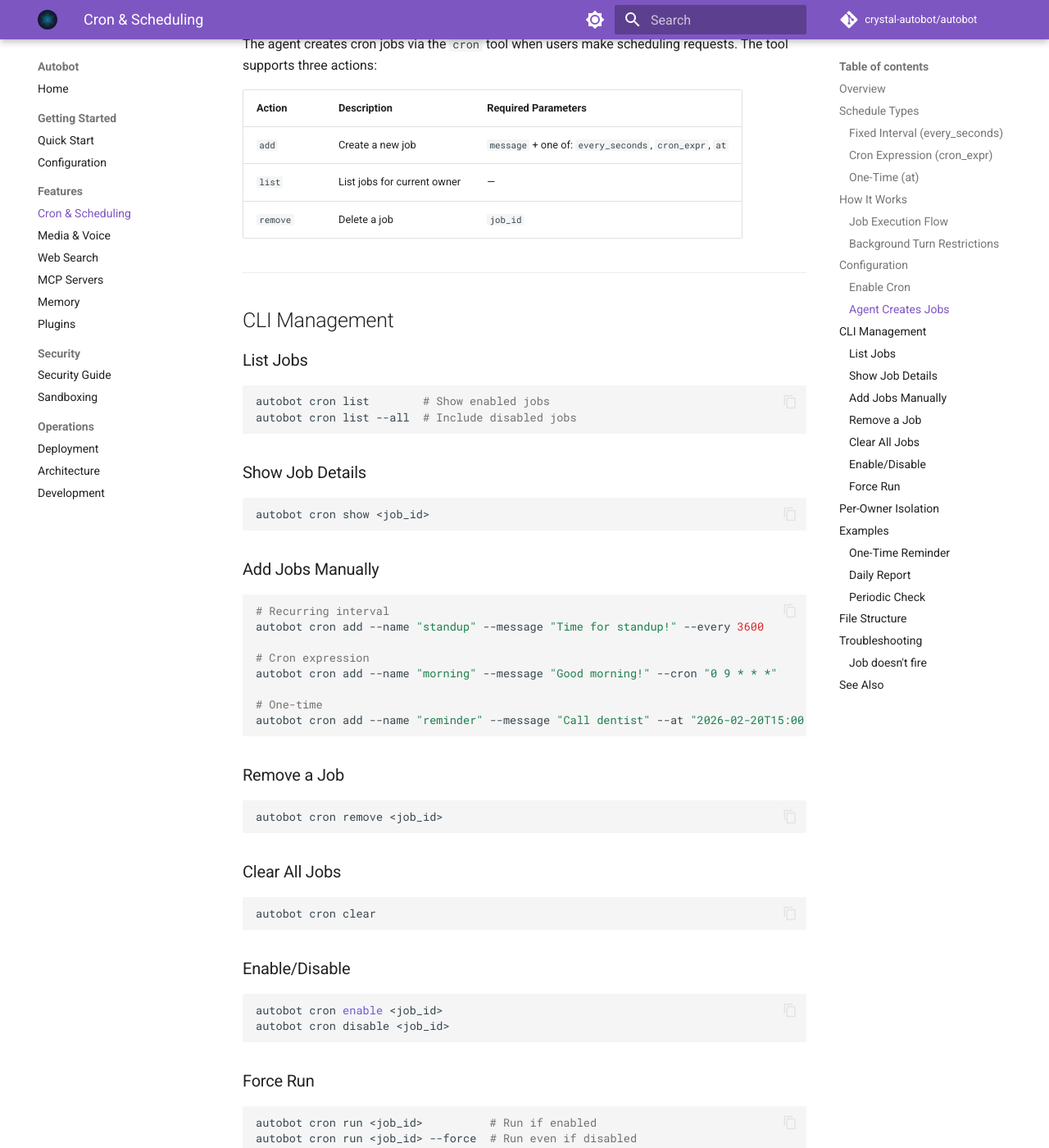
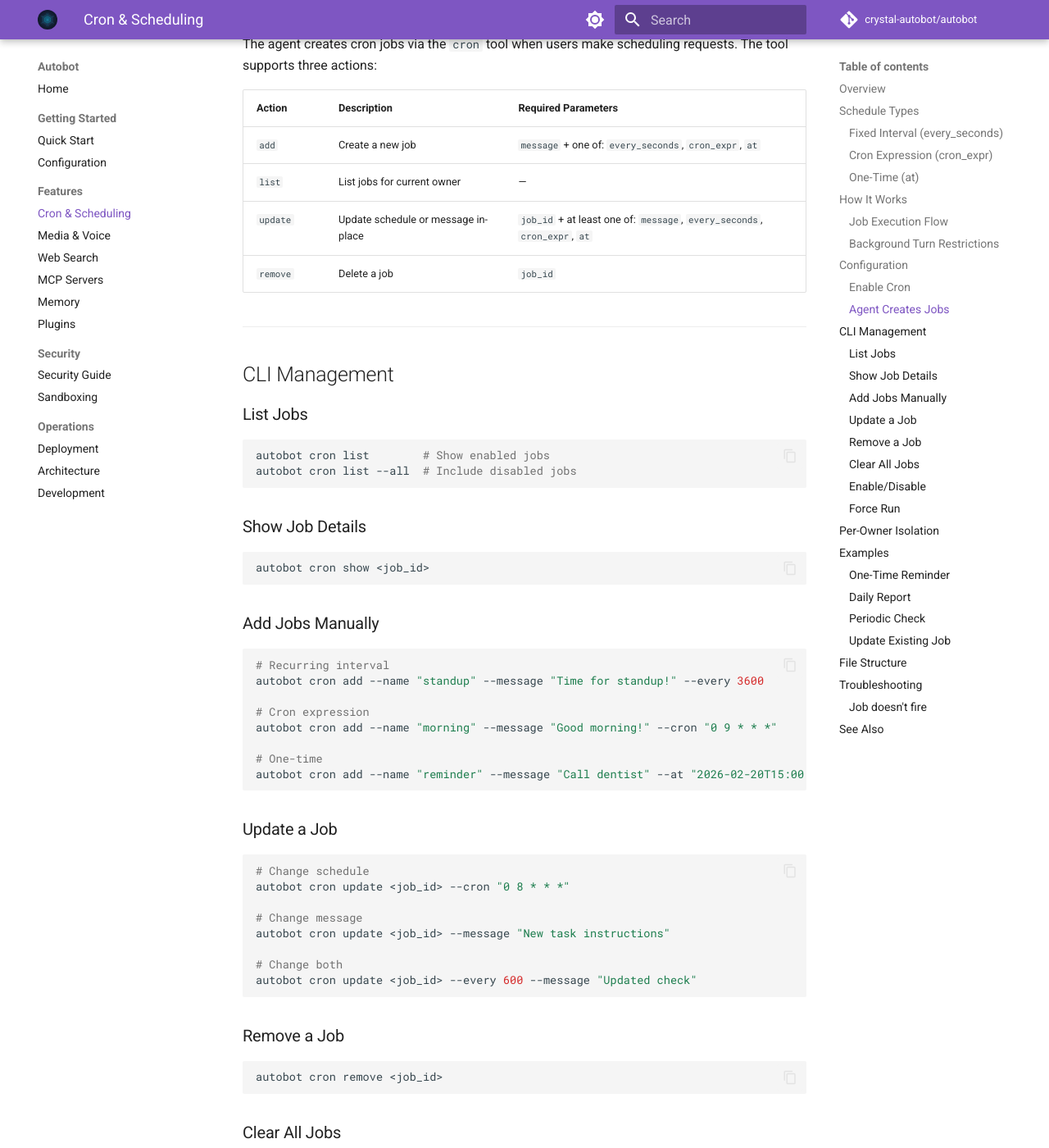
Before and after one commit to crystal-autobot/autobot, an MkDocs documentation site: the page built from docs/cron.md, in a window 1280 px wide and 1400 px high, scrolled down 2481 px. Shown: the whole window at 82% size. Built offline with MkDocs 1.6.1 and Material for MkDocs 9.7.7, drawn with Linux system fonts in a browser that asks for light colours; comment, search, counter and statistics services are not loaded; some of the changed text lies outside the part shown.

Commit message:
fix(cron): add cron update (#24)

````diff
--- a/docs/cron.md
+++ b/docs/cron.md
@@ -110,6 +110,7 @@ The agent creates cron jobs via the `cron` tool when users make scheduling reque
 |--------|-------------|---------------------|
 | `add` | Create a new job | `message` + one of: `every_seconds`, `cron_expr`, `at` |
 | `list` | List jobs for current owner | — |
+| `update` | Update schedule or message in-place | `job_id` + at least one of: `message`, `every_seconds`, `cron_expr`, `at` |
 | `remove` | Delete a job | `job_id` |
 
 ---
@@ -140,6 +141,19 @@ autobot cron add --name "morning" --message "Good morning!" --cron "0 9 * * *"
 
 # One-time
 autobot cron add --name "reminder" --message "Call dentist" --at "2026-02-20T15:00:00Z"
+```
+
+### Update a Job
+
+```bash
+# Change schedule
+autobot cron update <job_id> --cron "0 8 * * *"
+
+# Change message
+autobot cron update <job_id> --message "New task instructions"
+
+# Change both
+autobot cron update <job_id> --every 600 --message "Updated check"
 ```
 
 ### Remove a Job
@@ -176,6 +190,7 @@ Jobs created via the `cron` tool are automatically scoped to the originating cha
 
 - **Owner format:** `channel:chat_id` (e.g., `telegram:634643933`)
 - **List** only shows the current owner's jobs
+- **Update** only works on the current owner's jobs
 - **Remove** only works on the current owner's jobs
 - Jobs created via CLI have no owner restriction
 
@@ -219,6 +234,19 @@ cron add:
   every_seconds: 300
 ```
 
+### Update Existing Job
+
+User says: *"Change my morning report to 8am instead"*
+
+The agent updates:
+```
+cron update:
+  job_id: "a1b2c3d4"
+  cron_expr: "0 8 * * *"
+```
+
+Job identity (`id`, `created_at_ms`, `state`) is preserved — only the schedule changes.
+
 ---
 
 ## File Structure
````
Also changed, not shown: 6 other files.
